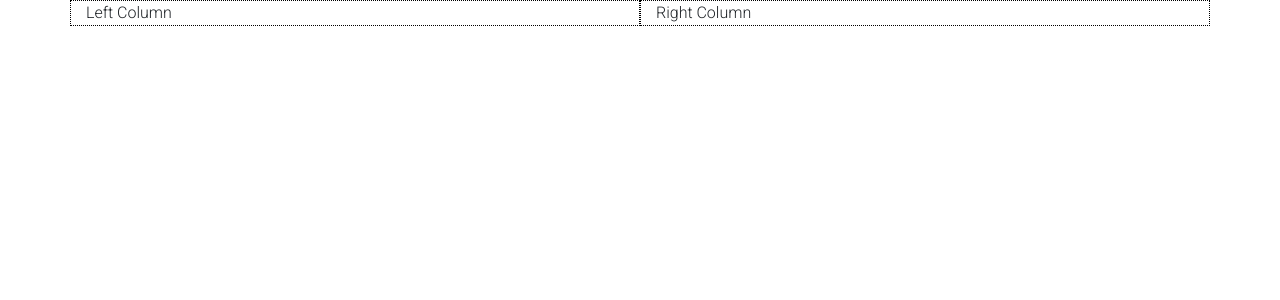
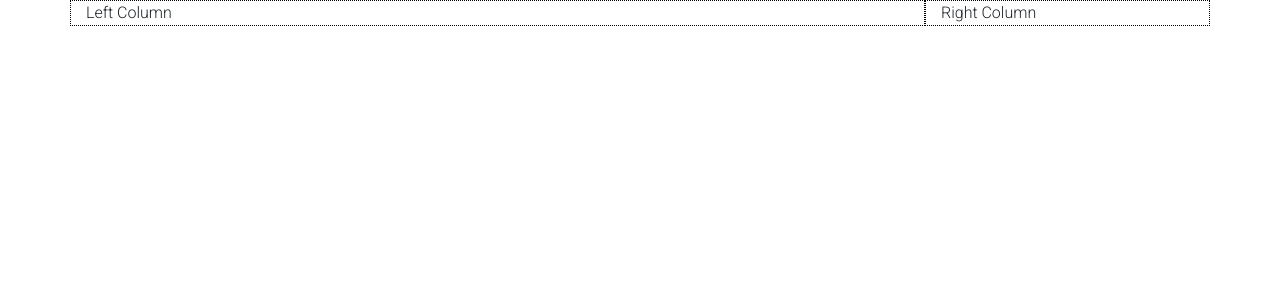
Before and after one commit to bqanderson/daily-agenda, a React (Create React App) app: page / in a window 1280 px wide. Shown: the top 300 px of the page. Built offline with nearby package versions, Linux system fonts and the light colour scheme.

Commit message:
Complete next lesson.

```diff
--- a/src/index.jsx
+++ b/src/index.jsx
@@ -1,4 +1,4 @@
-import React, { Component, Fragment } from 'react'
+import React, { Component } from 'react'
 import ReactDOM from 'react-dom'
 import '@fortawesome/fontawesome-free/css/all.min.css'
 import 'bootstrap-css-only/css/bootstrap.min.css'
@@ -11,14 +11,12 @@ class App extends Component {
   state = {}
   render() {
     return (
-      <Fragment>
-        <MDBContainer>
-          <MDBRow>
-            <MDBCol lg='6'>Left Column</MDBCol>
-            <MDBCol lg='6'>Right Column</MDBCol>
-          </MDBRow>
-        </MDBContainer>
-      </Fragment>
+      <MDBContainer>
+        <MDBRow>
+          <MDBCol md='9'>Left Column</MDBCol>
+          <MDBCol md='3'>Right Column</MDBCol>
+        </MDBRow>
+      </MDBContainer>
     )
   }
 }
```
